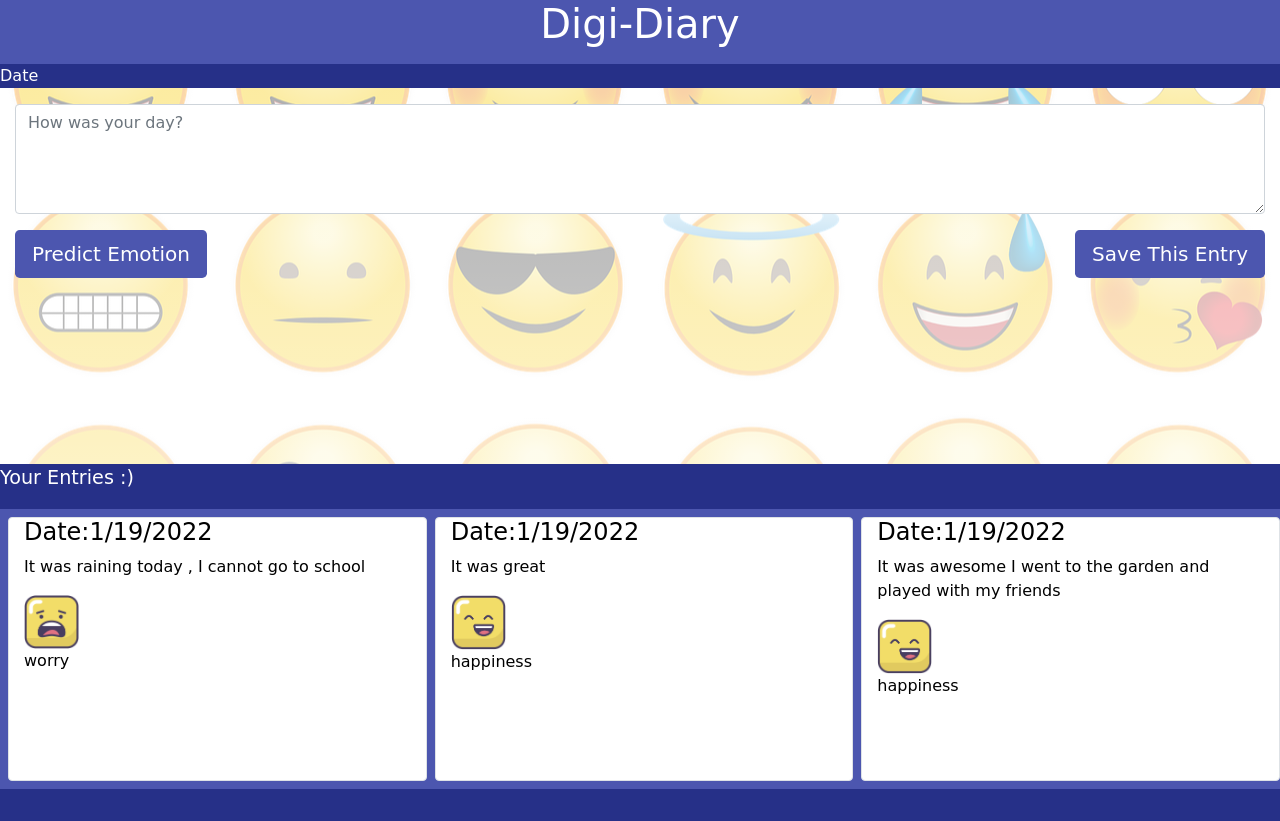
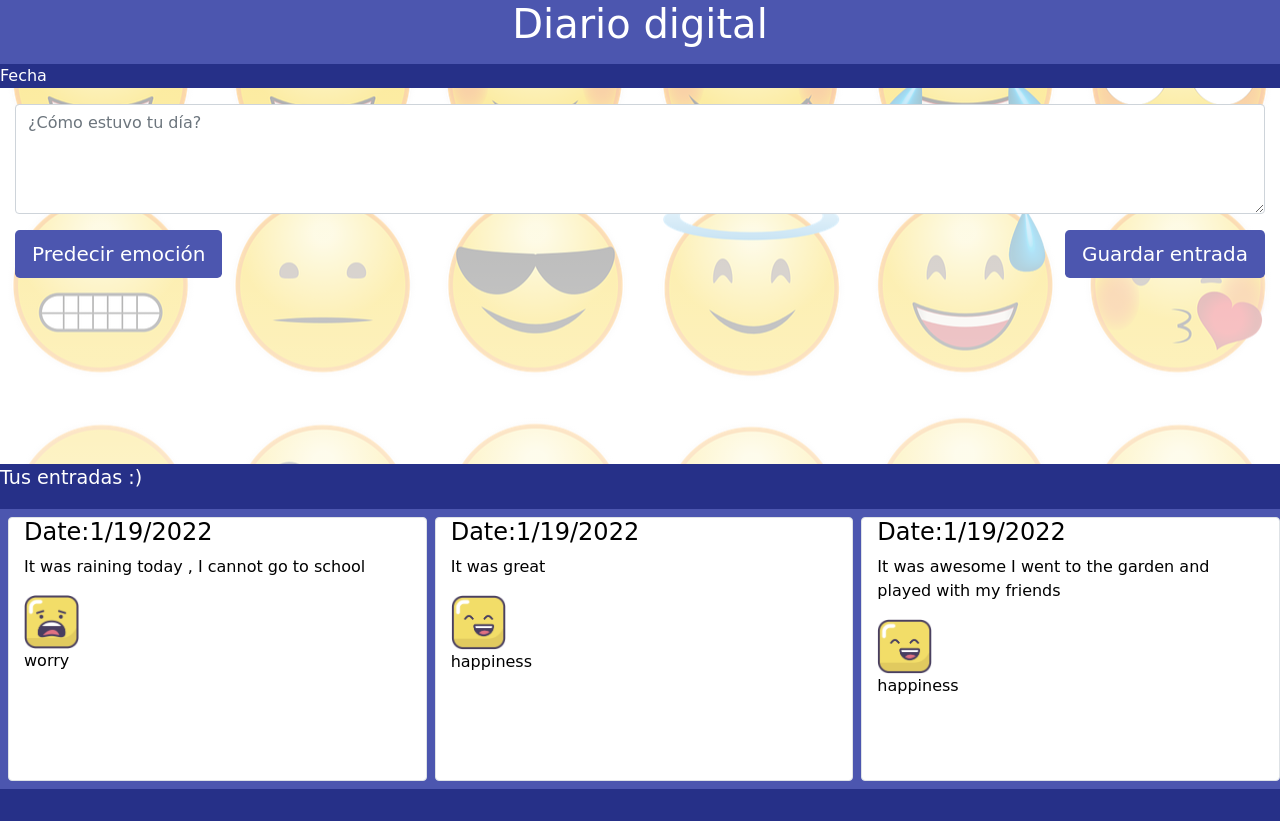
Before and after one commit to bjsfsmx-0544/PRO_C135_RF2_1-4, a Flask app: page / in a window 1280 px wide. Run offline with Flask 2, Linux system fonts and the light colour scheme; some libraries are stand-ins or nearby versions.

Commit message:
Traducción 1.00

```diff
--- a/templates/index.html
+++ b/templates/index.html
@@ -2,7 +2,7 @@
 <html lang="en">
 
 <head>
-    <title>Digital Diary</title>
+    <title>Diario Digital</title>
     <meta charset="utf-8">
     <meta name="viewport" content="width=device-width, initial-scale=1">
 
@@ -21,52 +21,52 @@
         rgba(255,255,255,0.9) 100%),url(./static/assets/bg/bg-emoji.png);
         background-repeat: no-repeat; background-size: cover; background-position: center center;">
 
-        <!--App Name-->
+        <!--Nombre de la app-->
         <div class=" container-fluid text-center"
             style="background-color: #4C56AF; font-family: cursive; min-height: 8vh;">
-            <h1>Digi-Diary</h1>
+            <h1>Diario digital</h1>
         </div>
 
-        <!--Day and Date-->
+        <!--Día y fecha-->
         <div class="text-left mb-2"
             style="background-color: #263088; font-family: cursive; width: 100%; min-height: 3vh;">
-            <p id="display_date">Date</p>
+            <p id="display_date">Fecha</p>
         </div>
 
-        <!--Input New Entry and Detect Emotion-->
+        <!--Ingresar nueva entrada y detectar emoción-->
         <div class="container-fluid" style=" min-height: 25vh;">
             <div style=" color:black; font-family: cursive; width: 100%;">
                 <textarea class="form-control" id="text" name="text_input" rows="4" maxlength="200"
-                    placeholder="How was your day?"></textarea>
+                    placeholder="¿Cómo estuvo tu día?"></textarea>
             </div>
 
             <div class="row mt-3">
                 <div class="col-6 text-left">
                     <button class="btn btn-lg" id="predict_button" type="submit" name="submit_b"
                     value="submit_p" style="color:white; background-color: #4C56AF;
-                    font-family: cursive; ">Predict Emotion</button>
+                    font-family: cursive; ">Predecir emoción</button>
                 </div>
 
                 <div class="col-6 text-right ">
                     <button class="btn btn-lg" id="save_button" type="submit" name="submit_b"
                     value="submit_s" style="color:white;
-                    background-color: #4C56AF; font-family: cursive; ">Save This Entry</button>
+                    background-color: #4C56AF; font-family: cursive; ">Guardar entrada</button>
                 </div>
             </div>
 
         </div>
 
-        <!--Predicted Emotion-->
+        <!--Predecir emoción-->
         <div class="container-fluid" id="prediction_container"
             style="color:black; font-family: cursive; font-size:20px; min-height: 20vh;">
             <p id="prediction" style="display: none"></p>
             <img id="emo_img_url" src="" width="55" min-height="50" alt="" style="display: none">
         </div>
 
-        <!--Your Entries Columns-->
+        <!--Tus columnas de entrada-->
         <div class="container-fluid text-left " style="min-height: 40vh ">
             <div class="row" style="background-color: #263088; color: #FFF; font-family: cursive;
-            font-size: larger; min-height: 4vh "> <p>Your Entries :)</p>
+            font-size: larger; min-height: 4vh "> <p>Tus entradas :)</p>
             </div>
             <div class="row row-col-3" style="background-color: #4C56AF; color: #000;
             font-family: cursive; min-height: 35vh ">
```
